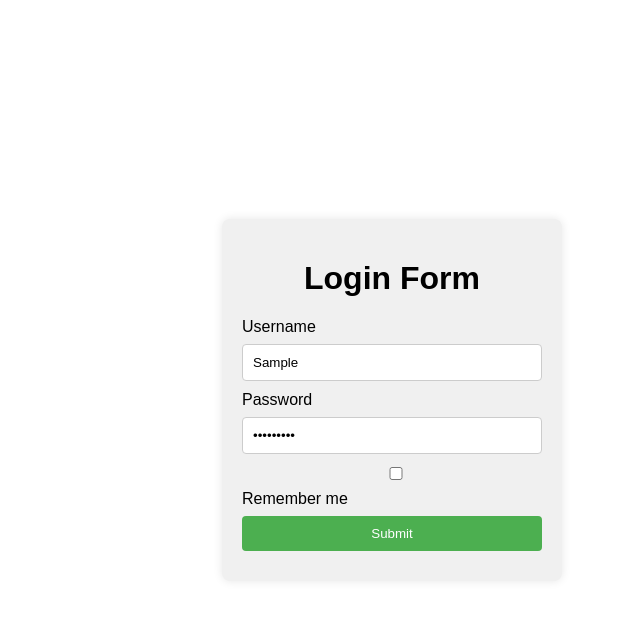
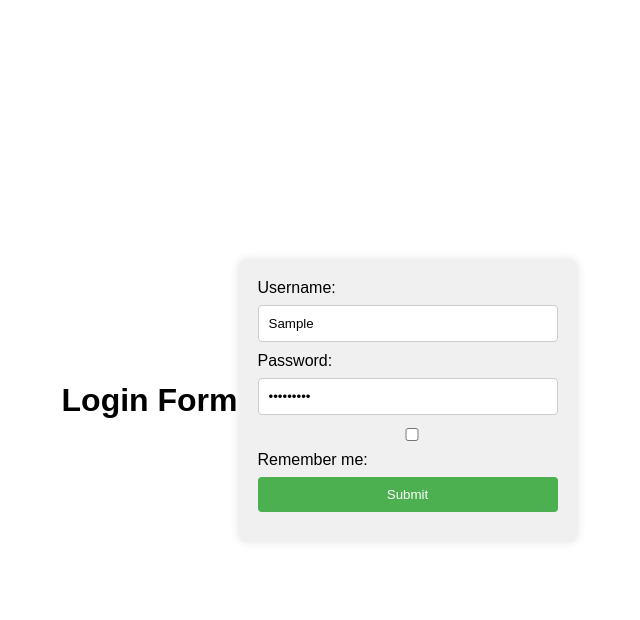
Before and after one commit to acciojob/remember-me-login-form-hamuzah, a website: page main.html in a window 1280 px wide. Both pictures are taken after typing "Sample", "Sample123" into the empty fields and a click on the input "Submit". Shown: the whole page, without its empty margins (248-888 px from the left). Drawn offline with Linux system fonts and the light colour scheme.

Commit message:
created a submission

```diff
--- a/main.html
+++ b/main.html
@@ -8,23 +8,23 @@
 
 <body>
 
-<form id="loginForm">
 	<h1>Login Form</h1>
 
-  <label for="username">Username</label>
+  <form id="loginForm">
+    <div>
+      <label for="username">Username:</label>
       <input type="text" id="username" name="username" placeholder="Username">
-
-  <label for="password">Password</label>
+    </div>
+    <div>
+      <label for="password">Password:</label>
       <input type="password" id="password" name="password" placeholder="Password">
-
+    </div>
+    <div>
       <input type="checkbox" id="checkbox">
-  <label for="checkbox">Remember me</label>
-
+      <label for="checkbox">Remember me:</label>
+    </div>
     <input type="submit" id="submit" value="Submit">
-
   </form>
-
-
 
 
 
--- a/script.js
+++ b/script.js
@@ -1,41 +1,47 @@
+const loginForm = document.getElementById('loginForm');
+    const usernameInput = document.getElementById('username');
+    const passwordInput = document.getElementById('password');
+    const rememberCheckbox = document.getElementById('checkbox');
+    const submitButton = document.getElementById('submit');
+    const existingButton = document.createElement('button');
+    existingButton.textContent = 'Login as existing user';
+    existingButton.id = 'existing';
+    existingButton.style.visibility = 'hidden';
 
-// JavaScript for handling form submission and local storage
-  document.getElementById('loginForm').addEventListener('submit', function(event) {
-    event.preventDefault(); // Prevent default form submission
 
-    // Retrieve input values
-    var username = document.getElementById('username').value.trim();
-    var password = document.getElementById('password').value.trim();
-    var rememberMe = document.getElementById('checkbox').checked;
+    // Check if saved user details exist in localStorage
+    if (localStorage.getItem('username') && localStorage.getItem('password')) {
+      existingButton.style.visibility = 'visible';
+    }
 
-    // If "Remember me" is checked, store username and password in local storage
-    if (rememberMe) {
+    document.body.appendChild(existingButton);
+
+    // Event listener for the form submission
+    loginForm.addEventListener('submit', function(event) {
+      event.preventDefault();
+      const username = usernameInput.value;
+      const password = passwordInput.value;
+
+      if (rememberCheckbox.checked) {
         localStorage.setItem('username', username);
         localStorage.setItem('password', password);
       } else {
-      // If not checked, remove stored username and password
         localStorage.removeItem('username');
         localStorage.removeItem('password');
+		existingButton.style.visibility = 'hidden';
       }
 
-    // Show alert with logged in message
-    alert('Logged in as ' + username);
+      alert(`Logged in as ${username}`);
+
+      // If there are saved details, show existing button
+      if (localStorage.getItem('username') && localStorage.getItem('password')) {
+        existingButton.style.visibility = 'visible';
+      }
     });
 
-  // Check if there are saved details to show the "Login as existing user" button
-  var existingUserButton = document.createElement('button');
-  existingUserButton.setAttribute('id', 'existing');
-  existingUserButton.textContent = 'Login as existing user';
-  existingUserButton.style.marginTop = '10px';
+    // Event listener for the "Login as existing user" button
+    existingButton.addEventListener('click', function() {
+      const savedUsername = localStorage.getItem('username');
+      alert(`Logged in as ${savedUsername}`);
 
-  // Append the button if there are saved details
-  if (localStorage.getItem('username') && localStorage.getItem('password')) {
-    document.getElementById('loginForm').appendChild(existingUserButton);
-  }
-
-  // Event listener for the existing user button
-  existingUserButton.addEventListener('click', function() {
-    var username = localStorage.getItem('username');
-    // Show alert with logged in message for existing user
-    alert('Logged in as ' + username);
     });
```
Lines whose indentation alone changed are shown as unchanged.
